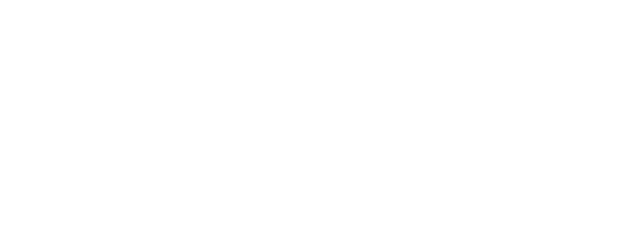
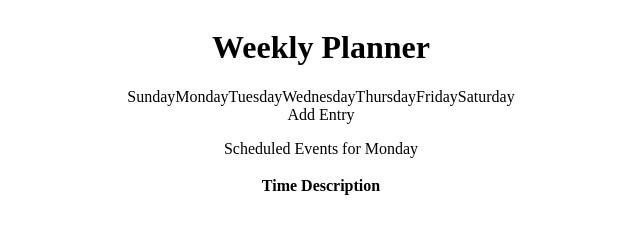
Before and after one commit to stefancarrera/week-planner, a plain HTML site: page index.html in a window 1280 px wide. Shown: the whole page, without its empty margins (319-959 px from the left). Drawn offline with Linux system fonts and the light colour scheme.

Commit message:
html and css started.

```diff
--- a/index.html
+++ b/index.html
@@ -7,6 +7,49 @@
   <link rel="stylesheet" href="styles.css">
 </head>
 <body>
+  <div class="container">
+    <div class="row header">
+      <h1>Weekly Planner</h1>
+    </div>
+    <div class="row days">
+      <div class="column-seventh">
+        <a>Sunday</a>
+      </div>
+      <div class="column-seventh">
+        <a>Monday</a>
+      </div>
+      <div class="column-seventh">
+        <a>Tuesday</a>
+      </div>
+      <div class="column-seventh">
+        <a>Wednesday</a>
+      </div>
+      <div class="column-seventh">
+        <a>Thursday</a>
+      </div>
+      <div class="column-seventh">
+        <a>Friday</a>
+      </div>
+      <div class="column-seventh">
+        <a>Saturday</a>
+      </div>
+    </div>
+    <div class="row addEntry">
+      <a>Add Entry</a>
+    </div>
+    <div class="row">
+      <p>Scheduled Events for Monday</p>
+    </div>
+    <table>
+      <thead>
+        <tr>
+          <th>Time</th>
+          <th>Description</th>
+        </tr>
+      </thead>
+      <tbody></tbody>
+    </table>
+  </div>
   <script src="main.js"></script>
 </body>
 </html>
--- a/styles.css
+++ b/styles.css
@@ -0,0 +1,26 @@
+.container {
+  display: flex;
+  flex-direction: column;
+  justify-content: center;
+  align-items: center;
+  max-width: 1000px;
+  margin: auto;
+}
+
+.row {
+  display: flex;
+  justify-content: center;
+  align-items: center;
+}
+
+.column-seventh {
+  width: calc (100% / 7);
+}
+
+/* .days {
+
+}
+
+.addEntry {
+
+} */
```
